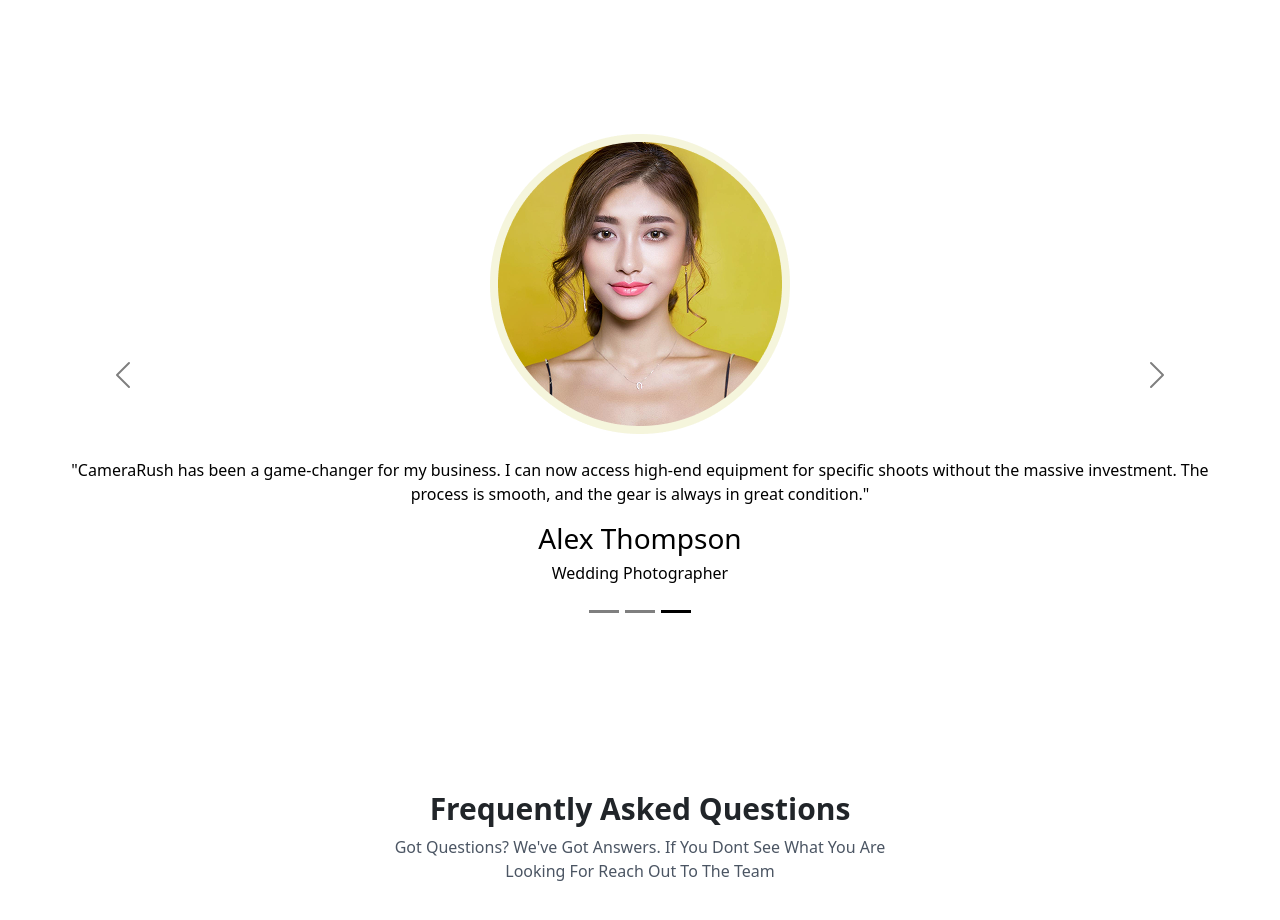
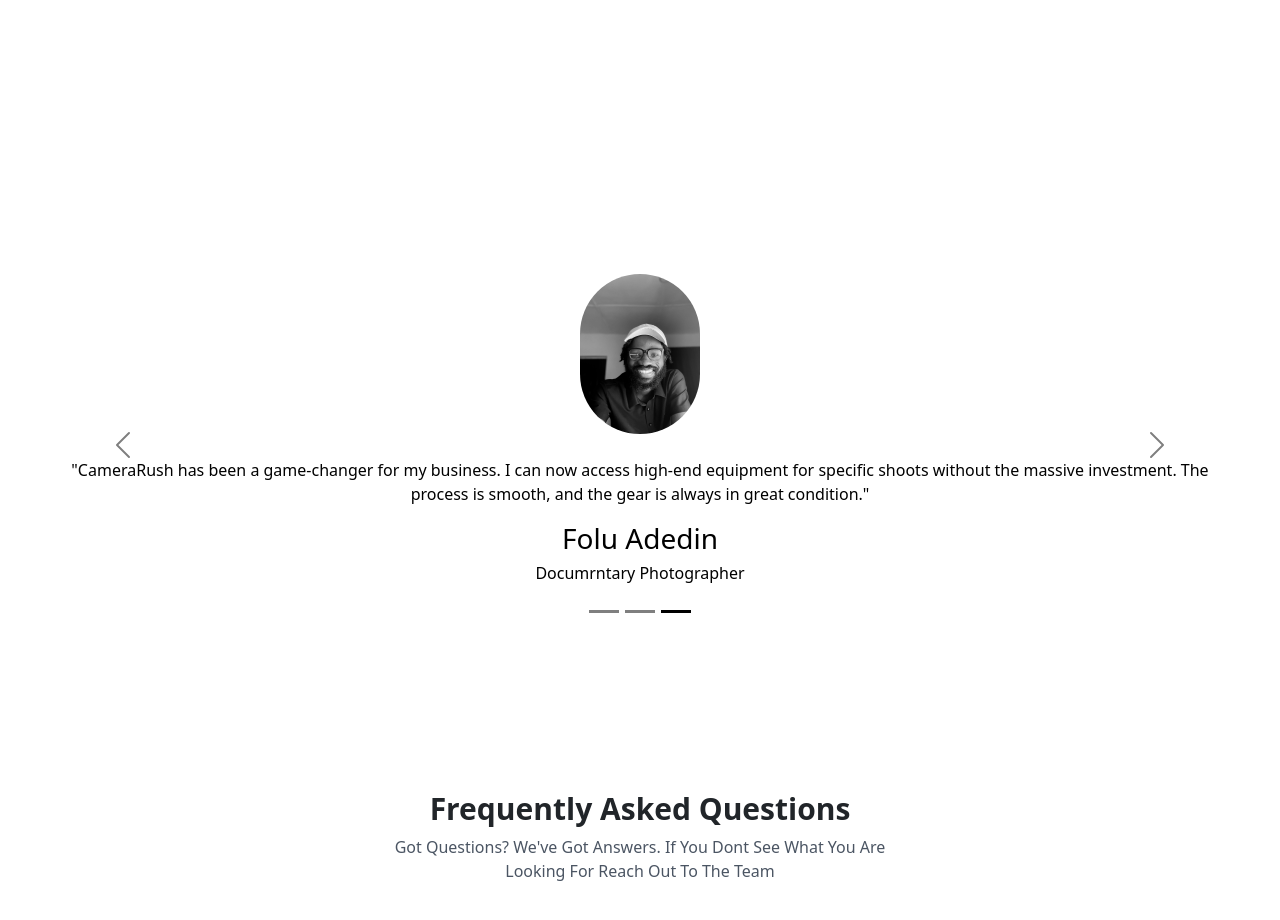
Before and after one commit to Anuoluwa-Collins/CameraRush, a React (Vite) app: page / in a window 1280 px wide. Shown: the part 3340-4260 px from the top of the page. Built offline with nearby package versions, Linux system fonts and the light colour scheme.

Commit message:
Refactor code structure for improved readability and maintainability

```diff
--- a/src/Components/ReviewCarousel.jsx
+++ b/src/Components/ReviewCarousel.jsx
@@ -1,6 +1,9 @@
 import React from "react";
 import Carousel from "react-bootstrap/Carousel";
 import fc1 from "../assets/fc1.png";
+import folu from "../assets/folu.jpg"
+import iyanu from "../assets/iyanu.jpg";
+
 
 function ReviewCarousel() {
   return (
@@ -18,7 +21,11 @@ function ReviewCarousel() {
       <Carousel data-bs-theme="dark" className="w-full">
         <Carousel.Item interval={1000}>
           <div className="flex flex-col items-center justify-center p-8 mb-4">
-            <img className="d-block mb-4" src={fc1} alt="First slide" />
+            <img
+              className="d-block mb-4 h-40 w-45 rounded-full"
+              src={fc1}
+              alt="First slide"
+            />
             <Carousel.Caption className="position-static p-0 text-center text-black">
               <p>
                 "As a freelance videographer, I love the flexibility CameraRush
@@ -34,7 +41,11 @@ function ReviewCarousel() {
 
         <Carousel.Item interval={500}>
           <div className="flex flex-col items-center justify-center p-4 mb-4">
-            <img className="d-block mb-4" src={fc1} alt="Second slide" />
+            <img
+              className="d-block mb-4 h-40 w-45 rounded-full"
+              src={iyanu}
+              alt="Second slide"
+            />
             <Carousel.Caption className="position-static p-0 text-center text-black">
               <p>
                 "CameraRush has been invaluable for my photography education. I
@@ -42,7 +53,7 @@ function ReviewCarousel() {
                 invest in. The platform is intuitive, and the owners are always
                 helpful with tips."
               </p>
-              <h3>Marcus Williams</h3>
+              <h3>Iyanu Omogbadegun</h3>
               <h6>Photography Student</h6>
             </Carousel.Caption>
           </div>
@@ -50,7 +61,11 @@ function ReviewCarousel() {
 
         <Carousel.Item>
           <div className="flex flex-col items-center justify-center p-4 mb-4">
-            <img className="d-block mb-4" src={fc1} alt="Third slide" />
+            <img
+              className="d-block mb-4 h-40 w-45 rounded-full"
+              src={folu}
+              alt="Third slide"
+            />
             <Carousel.Caption className="position-static p-0 text-center text-black">
               <p>
                 "CameraRush has been a game-changer for my business. I can now
@@ -58,8 +73,8 @@ function ReviewCarousel() {
                 massive investment. The process is smooth, and the gear is
                 always in great condition."
               </p>
-              <h3>Alex Thompson</h3>
-              <h6>Wedding Photographer</h6>
+              <h3>Folu Adedin</h3>
+              <h6>Documrntary Photographer</h6>
             </Carousel.Caption>
           </div>
         </Carousel.Item>
```
Also changed, not shown: src/assets/folu.jpg (added), src/assets/iyanu.jpg (added).
